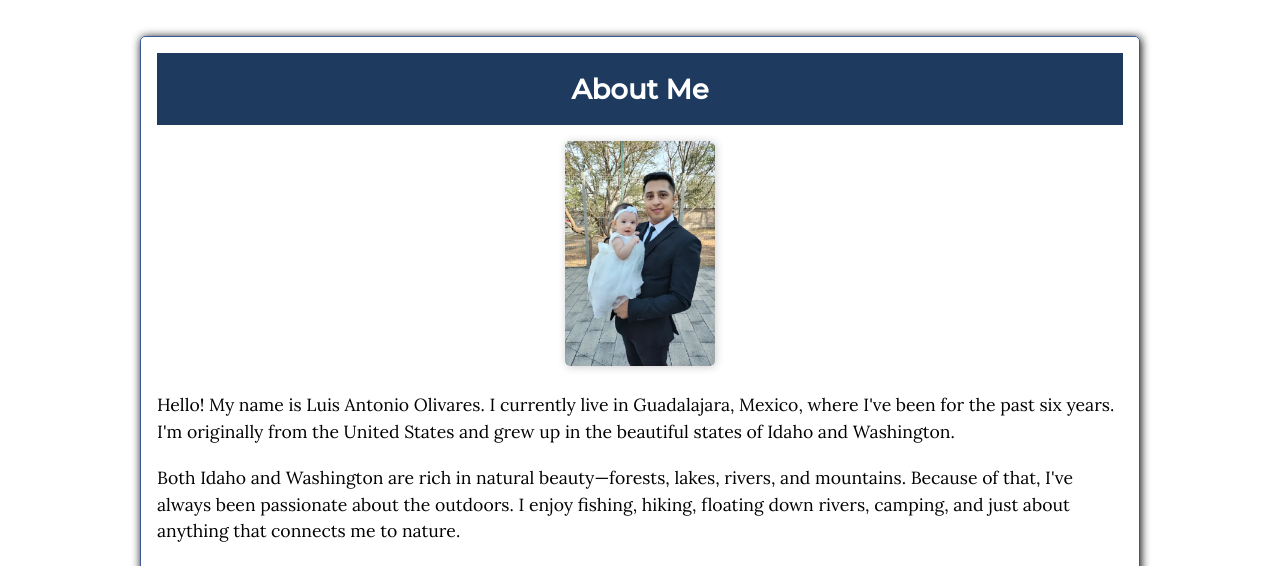
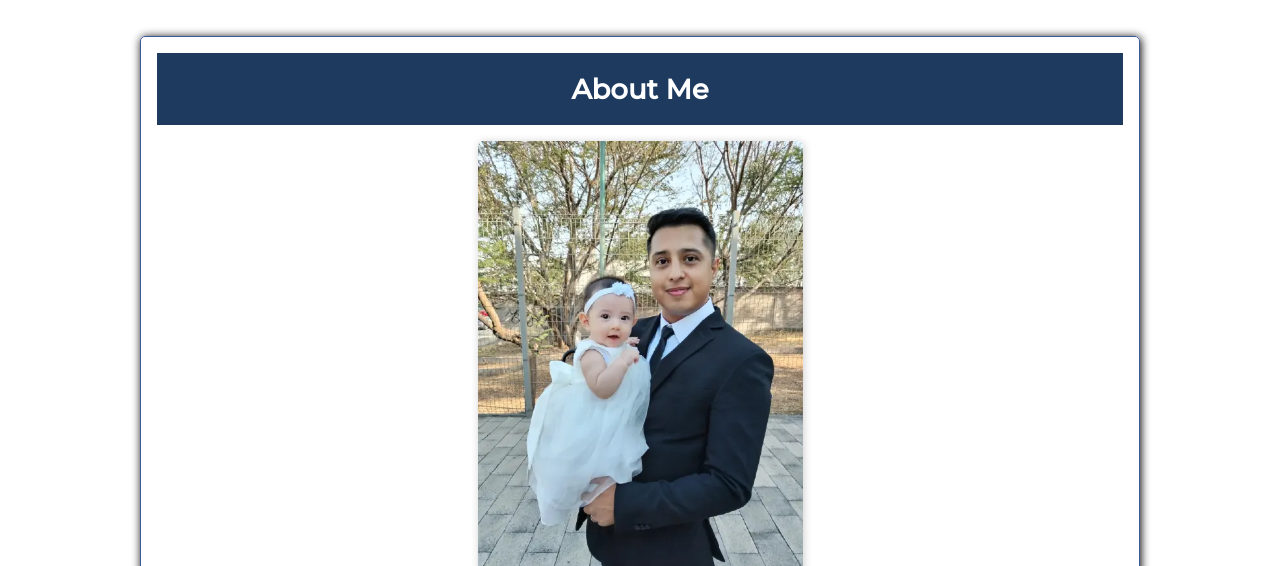
Before and after one commit to lantoniomxnusd/wdd131, a plain HTML site: page final-project/index.html in a window 1280 px wide. Shown: the part 234-800 px from the top of the page. Drawn offline with Linux system fonts and the light colour scheme.

Commit message:
adjusted image size

```diff
--- a/final-project/styles/base.css
+++ b/final-project/styles/base.css
@@ -132,7 +132,7 @@ main {
 
 #about-me > img {
   float: left;
-  width: 150px;
+  width: 325px;
   height: auto;
   margin: 20px 15px 10px 20px;
   box-shadow: 1px 1px 8px rgba(0, 0, 0, 0.2);
--- a/final-project/styles/large.css
+++ b/final-project/styles/large.css
@@ -1,4 +1,4 @@
-@media only screen and (min-width: 960px) {
+@media only screen and (min-width: 800px) {
     body {
         max-width: 1100px;
         margin: 0 auto;
```
